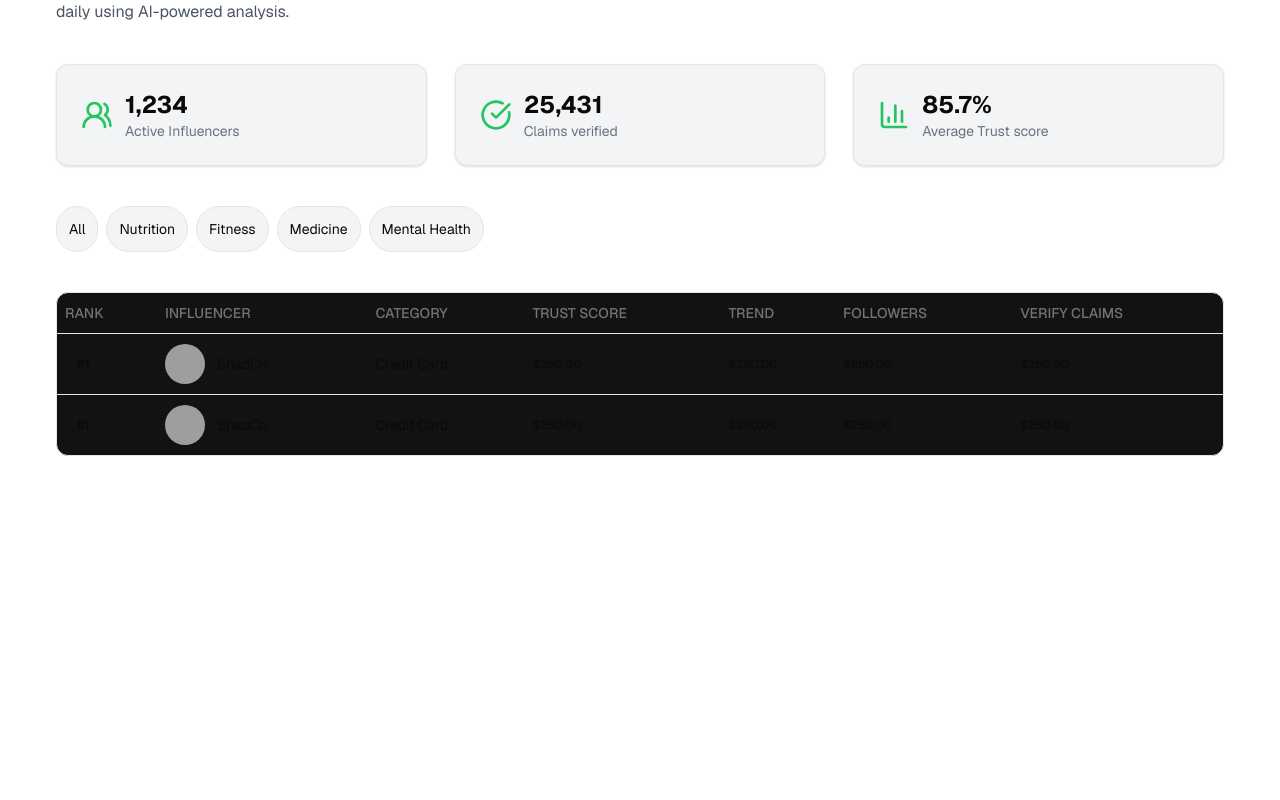
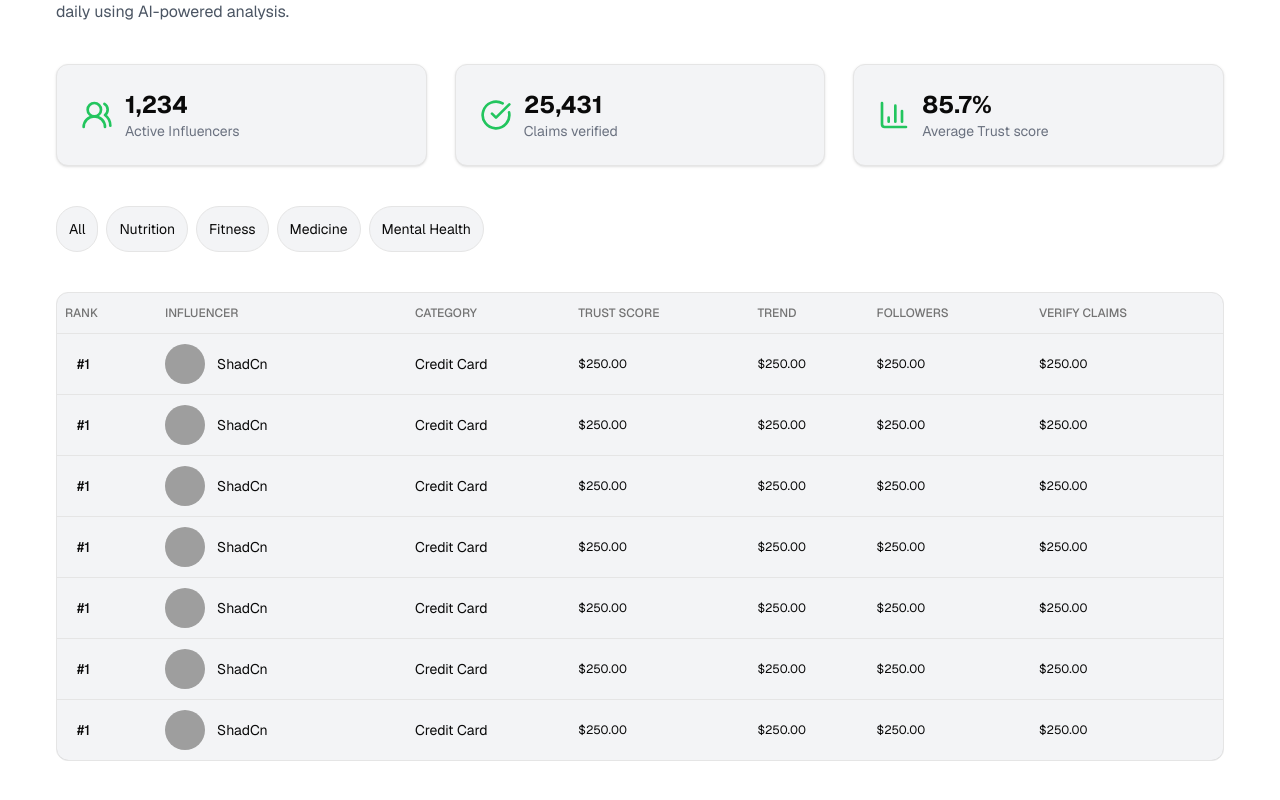
Before and after one commit to rafaelcaet/verify-influencers-panel, a Next.js app: page /leaderboards in a window 1280 px wide. Shown: the part 224-1024 px from the top of the page. Before the commit the page ends 864 px from the top, so only its background shows below. Built offline with nearby package versions, Linux system fonts and the light colour scheme; grey boxes are pictures that could not be loaded.

Commit message:
fix: improve table color and border

```diff
--- a/src/app/leaderboards/page.tsx
+++ b/src/app/leaderboards/page.tsx
@@ -88,17 +88,23 @@ export default function Leaderboards() {
 
         {/* TABLE SECTION */}
         <section className="my-10">
-          <div className="rounded-xl border border-gray-[#121212] bg-[#121212] overflow-hidden">
+          <div className="rounded-xl border border-gray-[#121212] dark:bg-[#121212] bg-gray-100 overflow-hidden">
             <Table className="rounded-xl shadow">
               <TableHeader>
                 <TableRow>
-                  <TableHead className="w-[100px]">RANK</TableHead>
-                  <TableHead>INFLUENCER</TableHead>
-                  <TableHead>CATEGORY</TableHead>
-                  <TableHead className="text-left">TRUST SCORE</TableHead>
-                  <TableHead className="text-left">TREND</TableHead>
-                  <TableHead className="text-left">FOLLOWERS</TableHead>
-                  <TableHead className="text-left">VERIFY CLAIMS</TableHead>
+                  <TableHead className="w-[100px] text-xs">RANK</TableHead>
+                  <TableHead className="w-[250px] text-xs">
+                    INFLUENCER
+                  </TableHead>
+                  <TableHead className="text-xs">CATEGORY</TableHead>
+                  <TableHead className="text-left text-xs">
+                    TRUST SCORE
+                  </TableHead>
+                  <TableHead className="text-left text-xs">TREND</TableHead>
+                  <TableHead className="text-left text-xs">FOLLOWERS</TableHead>
+                  <TableHead className="text-left text-xs">
+                    VERIFY CLAIMS
+                  </TableHead>
                 </TableRow>
               </TableHeader>
               <TableBody>
@@ -136,6 +142,91 @@ export default function Leaderboards() {
                   <TableCell className="text-left text-xs">$250.00</TableCell>
                   <TableCell className="text-left text-xs">$250.00</TableCell>
                 </TableRow>
+                <TableRow>
+                  <TableCell className="font-medium p-5">#1</TableCell>
+                  <TableCell>
+                    <div className="flex items-center gap-3">
+                      <Avatar>
+                        <AvatarImage src="https://i.pravatar.cc/150?img=10" />
+                        <AvatarFallback>CN</AvatarFallback>
+                      </Avatar>
+                      <p>ShadCn</p>
+                    </div>
+                  </TableCell>
+                  <TableCell>Credit Card</TableCell>
+                  <TableCell className="text-left text-xs">$250.00</TableCell>
+                  <TableCell className="text-left text-xs">$250.00</TableCell>
+                  <TableCell className="text-left text-xs">$250.00</TableCell>
+                  <TableCell className="text-left text-xs">$250.00</TableCell>
+                </TableRow>
+                <TableRow>
+                  <TableCell className="font-medium p-5">#1</TableCell>
+                  <TableCell>
+                    <div className="flex items-center gap-3">
+                      <Avatar>
+                        <AvatarImage src="https://i.pravatar.cc/150?img=9" />
+                        <AvatarFallback>CN</AvatarFallback>
+                      </Avatar>
+                      <p>ShadCn</p>
+                    </div>
+                  </TableCell>
+                  <TableCell>Credit Card</TableCell>
+                  <TableCell className="text-left text-xs">$250.00</TableCell>
+                  <TableCell className="text-left text-xs">$250.00</TableCell>
+                  <TableCell className="text-left text-xs">$250.00</TableCell>
+                  <TableCell className="text-left text-xs">$250.00</TableCell>
+                </TableRow>
+                <TableRow>
+                  <TableCell className="font-medium p-5">#1</TableCell>
+                  <TableCell>
+                    <div className="flex items-center gap-3">
+                      <Avatar>
+                        <AvatarImage src="https://i.pravatar.cc/150?img=8" />
+                        <AvatarFallback>CN</AvatarFallback>
+                      </Avatar>
+                      <p>ShadCn</p>
+                    </div>
+                  </TableCell>
+                  <TableCell>Credit Card</TableCell>
+                  <TableCell className="text-left text-xs">$250.00</TableCell>
+                  <TableCell className="text-left text-xs">$250.00</TableCell>
+                  <TableCell className="text-left text-xs">$250.00</TableCell>
+                  <TableCell className="text-left text-xs">$250.00</TableCell>
+                </TableRow>
+                <TableRow>
+                  <TableCell className="font-medium p-5">#1</TableCell>
+                  <TableCell>
+                    <div className="flex items-center gap-3">
+                      <Avatar>
+                        <AvatarImage src="https://i.pravatar.cc/150?img=7" />
+                        <AvatarFallback>CN</AvatarFallback>
+                      </Avatar>
+                      <p>ShadCn</p>
+                    </div>
+                  </TableCell>
+                  <TableCell>Credit Card</TableCell>
+                  <TableCell className="text-left text-xs">$250.00</TableCell>
+                  <TableCell className="text-left text-xs">$250.00</TableCell>
+                  <TableCell className="text-left text-xs">$250.00</TableCell>
+                  <TableCell className="text-left text-xs">$250.00</TableCell>
+                </TableRow>
+                <TableRow>
+                  <TableCell className="font-medium p-5">#1</TableCell>
+                  <TableCell>
+                    <div className="flex items-center gap-3">
+                      <Avatar>
+                        <AvatarImage src="https://i.pravatar.cc/150?img=6" />
+                        <AvatarFallback>CN</AvatarFallback>
+                      </Avatar>
+                      <p>ShadCn</p>
+                    </div>
+                  </TableCell>
+                  <TableCell>Credit Card</TableCell>
+                  <TableCell className="text-left text-xs">$250.00</TableCell>
+                  <TableCell className="text-left text-xs">$250.00</TableCell>
+                  <TableCell className="text-left text-xs">$250.00</TableCell>
+                  <TableCell className="text-left text-xs">$250.00</TableCell>
+                </TableRow>
               </TableBody>
             </Table>
           </div>
```
